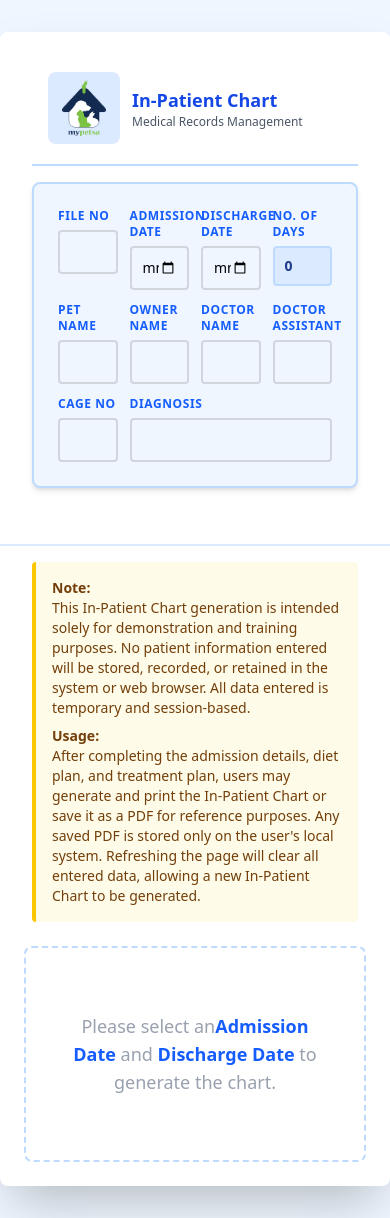
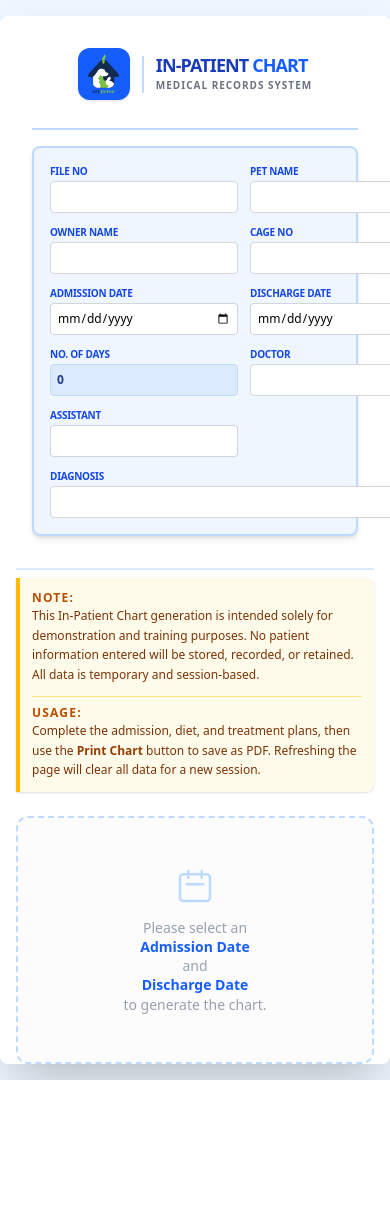
Before and after one commit to SabiqHashil/InPatient-Chart, a React (Vite) app: page / in a window 390 px wide. After the commit the page ends 1080 px from the top, so only its background shows below. Built offline with nearby package versions, Linux system fonts and the light colour scheme.

Commit message:
Responsive added

```diff
--- a/src/Pages/InPatientChart.jsx
+++ b/src/Pages/InPatientChart.jsx
@@ -81,10 +81,10 @@ function InPatientChart() {
   }, [header.fileNo]);
 
   return (
-    <div className="min-h-screen bg-blue-50 py-8 print:bg-white print:py-0">
-      <div className="max-w-[297mm] mx-auto bg-white rounded-lg shadow-2xl print:shadow-none print:rounded-none print:w-full print:max-w-none overflow-hidden">
+    <div className="min-h-screen bg-blue-50 py-4 sm:py-8 print:bg-white print:py-0">
+      <div className="max-w-[297mm] mx-auto px-4 sm:px-6 bg-white rounded-lg shadow-2xl print:shadow-none print:rounded-none print:w-full print:max-w-none overflow-hidden">
         {/* UI-Only Header (before tables) */}
-        <div className="print:hidden p-8 border-b-2 border-blue-100 bg-white">
+        <div className="print:hidden p-4 sm:p-8 border-b-2 border-blue-100 bg-white">
           <Header
             onPrint={() => window.print()}
             canPrint={dateCols.length > 0 && isAdmissionFormComplete(header)}
@@ -241,7 +241,7 @@ function InPatientChart() {
                     return (
                       <div
                         key={pageIndex}
-                        className="mb-4 print:p-6 print:border-t-2 print:border-gray-300 print:m-0 p-6"
+                        className="mb-4 print:p-6 print:border-t-2 print:border-gray-300 print:m-0 p-4 sm:p-6"
                         style={{ pageBreakAfter: isLast ? "auto" : "always" }}
                       >
                         {/* Print Header on every page (AdmissionForm only on first page) */}
--- a/src/components/AdmissionForm.jsx
+++ b/src/components/AdmissionForm.jsx
@@ -1,3 +1,4 @@
+import React from "react";
 import {
   formatName,
   formatFileNumber,
@@ -5,7 +6,6 @@ import {
   getTodayDate,
 } from "../utils/validations";
 
-// Move InputField outside the main component to avoid creating components during render
 const InputField = ({
   label,
   name,
@@ -15,12 +15,12 @@ const InputField = ({
   min,
   onChange,
 }) => (
-  <div className="flex flex-col">
-    <label className="font-semibold text-xs uppercase text-blue-600 mb-1.5 tracking-wider">
+  <div className="flex flex-col w-full">
+    <label className="font-bold text-[10px] sm:text-xs uppercase text-blue-700 mb-0.5 sm:mb-1.5 tracking-tight">
       {label}
     </label>
     {readOnly ? (
-      <div className="p-2.5 bg-blue-100 border-2 border-blue-200 rounded font-bold text-blue-900 h-10 flex items-center text-sm">
+      <div className="p-1.5 sm:p-2 bg-blue-100 border border-blue-200 rounded font-bold text-blue-900 h-8 sm:h-9 flex items-center text-xs sm:text-sm overflow-hidden truncate">
         {val ?? ""}
       </div>
     ) : (
@@ -30,7 +30,7 @@ const InputField = ({
         value={val ?? ""}
         min={min}
         onChange={onChange}
-        className="border-2 border-gray-300 p-2.5 rounded text-sm focus:ring-2 focus:ring-blue-500 focus:border-blue-500 outline-none transition-all print:border-0 print:border-b print:rounded-none print:px-0 print:bg-transparent hover:border-blue-400"
+        className="border border-gray-300 p-1.5 sm:p-2 rounded text-xs sm:text-sm focus:ring-2 focus:ring-blue-500 outline-none hover:border-blue-400 bg-white h-8 sm:h-9 transition-all"
       />
     )}
   </div>
@@ -40,8 +40,6 @@ const AdmissionForm = ({ data, onChange, totalDays, printMode = false }) => {
   const handleInputChange = (e) => {
     const { name, value } = e.target;
     let formattedValue = value;
-
-    // Apply specific validation logic based on field name
     if (
       ["petName", "ownerName", "doctor", "assistantName", "diagnosis"].includes(
         name
@@ -53,35 +51,57 @@ const AdmissionForm = ({ data, onChange, totalDays, printMode = false }) => {
     } else if (name === "cageNo") {
       formattedValue = formatCageNo(value);
     }
-
-    // Call the parent onChange with the formatted value
-    onChange({
-      target: {
-        name,
-        value: formattedValue,
-      },
-    });
+    onChange({ target: { name, value: formattedValue } });
   };
 
   return (
-    <div className="grid grid-cols-4 gap-3 mb-6 border-2 border-blue-200 p-6 rounded-lg bg-blue-50 shadow-md print:shadow-none print:border-0 print:bg-white print:border-none print:p-0 print:gap-1 print:mb-4">
-      {/* Row 1 */}
+    <div
+      className="
+      /* Layout Config */
+      grid sm:grid-cols-2 lg:grid-cols-3 xl:grid-cols-4
+      gap-x-3 gap-y-3 sm:gap-4 mb-4 p-4 sm:p-6 rounded-lg
+      border-2 border-blue-200 bg-blue-50 shadow-md
+      /* Print Config */
+      print:shadow-none print:border-0 print:bg-white print:p-0 print:gap-2 print:mb-4
+    "
+    >
+      {/* 1. Administrative Details */}
       <InputField
         label="File No"
         name="fileNo"
         val={data.fileNo}
-        onChange={printMode ? undefined : handleInputChange}
+        onChange={handleInputChange}
         readOnly={printMode}
       />
-
-      {/* Date fields with 'min' attribute to disable past dates */}
+      <InputField
+        label="Pet Name"
+        name="petName"
+        val={data.petName}
+        onChange={handleInputChange}
+        readOnly={printMode}
+      />
+      <InputField
+        label="Owner Name"
+        name="ownerName"
+        val={data.ownerName}
+        onChange={handleInputChange}
+        readOnly={printMode}
+      />
+      <InputField
+        label="Cage No"
+        name="cageNo"
+        val={data.cageNo}
+        onChange={handleInputChange}
+        readOnly={printMode}
+      />
+      {/* 2. Patient & Staff Details */}
       <InputField
         label="Admission Date"
         name="admissionDate"
         type="date"
         val={data.admissionDate}
         min={getTodayDate()}
-        onChange={printMode ? undefined : handleInputChange}
+        onChange={handleInputChange}
         readOnly={printMode}
       />
       <InputField
@@ -90,7 +110,7 @@ const AdmissionForm = ({ data, onChange, totalDays, printMode = false }) => {
         type="date"
         val={data.dischargeDate}
         min={data.admissionDate || getTodayDate()}
-        onChange={printMode ? undefined : handleInputChange}
+        onChange={handleInputChange}
         readOnly={printMode}
       />
 
@@ -101,52 +121,31 @@ const AdmissionForm = ({ data, onChange, totalDays, printMode = false }) => {
         readOnly={true}
       />
 
-      {/* Row 2 */}
       <InputField
-        label="Pet Name"
-        name="petName"
-        val={data.petName}
-        onChange={printMode ? undefined : handleInputChange}
+        label="Doctor"
+        name="doctor"
+        val={data.doctor}
+        onChange={handleInputChange}
         readOnly={printMode}
       />
       <InputField
-        label="Owner Name"
-        name="ownerName"
-        val={data.ownerName}
-        onChange={printMode ? undefined : handleInputChange}
-        readOnly={printMode}
-      />
-      <InputField
-        label="Doctor Name"
-        name="doctor"
-        val={data.doctor}
-        onChange={printMode ? undefined : handleInputChange}
-        readOnly={printMode}
-      />
-      <InputField
-        label="Doctor Assistant"
+        label="Assistant"
         name="assistantName"
         val={data.assistantName}
-        onChange={printMode ? undefined : handleInputChange}
+        onChange={handleInputChange}
         readOnly={printMode}
       />
 
-      {/* Row 3 */}
-      <div className="col-span-1">
-        <InputField
-          label="Cage No"
-          name="cageNo"
-          val={data.cageNo}
-          onChange={printMode ? undefined : handleInputChange}
-          readOnly={printMode}
-        />
-      </div>
-      <div className="col-span-3">
+      {/* 3. Diagnosis Section (Full Width)
+          - On mobile (2 cols): col-span-2
+          - On large (3 cols): col-span-3
+      */}
+      <div className="col-span-2 lg:col-span-3">
         <InputField
           label="Diagnosis"
           name="diagnosis"
           val={data.diagnosis}
-          onChange={printMode ? undefined : handleInputChange}
+          onChange={handleInputChange}
           readOnly={printMode}
         />
       </div>
--- a/src/components/Footer.jsx
+++ b/src/components/Footer.jsx
@@ -2,13 +2,13 @@
 const Footer = ({ isLastPage = true }) => {
   return (
     <div className="hidden print:block mt-4 pt-2 border-t border-gray-300">
-      <div className="flex justify-between items-start gap-4 text-xs text-gray-600">
+      <div className="flex flex-col md:flex-row justify-between items-start gap-4 text-xs text-gray-600">
         {/* Left: Logo & Clinic Name */}
         <div className="flex-1 flex flex-col items-start">
           <img
             src="/mypetsa-logo.png"
             alt="MyPetsa Logo"
-            className="w-8 h-8 object-contain mb-1"
+            className="w-6 h-6 md:w-8 md:h-8 object-contain mb-1"
           />
           <p className="font-bold text-gray-800 text-xs">MyPetsa</p>
           <p className="text-gray-500 text-xs">Professional Pet Care</p>
--- a/src/components/Header.jsx
+++ b/src/components/Header.jsx
@@ -2,12 +2,12 @@ import Logo from "./Logo";
 
 const Header = ({ onPrint, canPrint = true }) => {
   return (
-    <div className="flex justify-between items-center mb-4 border-b-2 border-blue-200 pb-3 print:border-b print:pb-2 print:mb-2">
+    <div className="flex flex-col sm:flex-row justify-between items-center mb-4 border-b-2 border-blue-200 pb-3 print:border-b print:pb-2 print:mb-2 gap-3">
       <Logo />
       {canPrint && (
         <button
           onClick={onPrint}
-          className="bg-blue-600 text-white px-6 py-2.5 rounded-lg font-semibold text-sm print:hidden hover:bg-blue-700 transition-all shadow-md hover:shadow-lg transform hover:scale-105"
+          className="bg-blue-600 text-white px-4 sm:px-6 py-2.5 rounded-lg font-semibold text-sm w-full sm:w-auto print:hidden hover:bg-blue-700 transition-all shadow-md hover:shadow-lg transform hover:scale-105"
         >
           Print Chart
         </button>
--- a/src/components/Logo.jsx
+++ b/src/components/Logo.jsx
@@ -1,22 +1,29 @@
+import React from "react";
 
 const Logo = () => {
   return (
-    <div className="flex justify-center items-center py-2">
-      <div className="flex items-center gap-3 px-4">
-        {/* Logo Image */}
-        <div className="bg-blue-100 p-2 rounded-lg">
+    /* On mobile: Centered (justify-center)
+       On desktop: Left-aligned (lg:justify-start) to match the 3-section grid
+    */
+    <div className="flex justify-center lg:justify-start items-center py-4 print:py-2">
+      <div className="flex items-center gap-3 px-2 sm:px-4">
+
+        {/* Logo Image Container */}
+        <div className="bg-blue-600 p-1.5 sm:p-2 rounded-xl shadow-sm print:bg-transparent print:p-0 print:shadow-none">
           <img
             src="/mypetsa-logo.png"
             alt="MyPetsa Logo"
-            className="w-14 h-14 object-contain"
+            className="w-10 h-10 sm:w-14 sm:h-14 object-contain print:w-12 print:h-12"
           />
         </div>
 
-        {/* Logo Text */}
-        <div className="flex flex-col">
-          <h1 className="text-lg font-bold text-blue-700">In-Patient Chart</h1>
-          <p className="text-xs text-gray-600 font-medium">
-            Medical Records Management
+        {/* Logo Text Container */}
+        <div className="flex flex-col border-l-2 border-blue-200 pl-3 print:border-gray-800">
+          <h1 className="text-lg sm:text-2xl font-black text-blue-800 uppercase tracking-tighter leading-none print:text-xl print:text-black">
+            In-Patient <span className="text-blue-600 print:text-black">Chart</span>
+          </h1>
+          <p className="text-[10px] sm:text-xs text-gray-500 font-bold uppercase tracking-widest mt-1 print:text-black">
+            Medical Records System
           </p>
         </div>
       </div>
--- a/src/components/Note-Usage.jsx
+++ b/src/components/Note-Usage.jsx
@@ -2,35 +2,70 @@ import React from "react";
 
 const NoteUsage = () => {
   return (
-    <>
-      {/* Demo notice - web UI only (hidden in print/PDF) */}
-      <div className="mx-8 my-4 p-4 bg-yellow-50 border-l-4 border-yellow-400 text-yellow-900 rounded print:hidden">
-        <p className="text-sm font-semibold">Note:</p>
-        <p className="text-sm">
-          This In-Patient Chart generation is intended solely for demonstration
-          and training purposes. No patient information entered will be stored,
-          recorded, or retained in the system or web browser. All data entered
-          is temporary and session-based.
-        </p>
-        <p className="mt-2 text-sm font-semibold">Usage:</p>
-        <p className="text-sm">
-          After completing the admission details, diet plan, and treatment plan,
-          users may generate and print the In-Patient Chart or save it as a PDF
-          for reference purposes. Any saved PDF is stored only on the user's
-          local system. Refreshing the page will clear all entered data,
-          allowing a new In-Patient Chart to be generated.
-        </p>
+    <div className="flex flex-col gap-4">
+      {/* Demo notice - Optimized for mobile & large screen alignment */}
+      <div className="mx-0 sm:mx-0 my-2 p-3 sm:p-5 bg-amber-50 border-l-4 border-amber-400 text-amber-900 rounded-r-lg shadow-sm print:hidden">
+        <div className="flex flex-col gap-2">
+          <section>
+            <p className="text-xs sm:text-sm font-black uppercase tracking-widest text-amber-700">
+              Note:
+            </p>
+            <p className="text-xs sm:text-sm leading-relaxed">
+              This In-Patient Chart generation is intended solely for
+              demonstration and training purposes. No patient information
+              entered will be stored, recorded, or retained. All data is
+              temporary and session-based.
+            </p>
+          </section>
+
+          <section className="mt-1 border-t border-amber-200 pt-2">
+            <p className="text-xs sm:text-sm font-black uppercase tracking-widest text-amber-700">
+              Usage:
+            </p>
+            <p className="text-xs sm:text-sm leading-relaxed">
+              Complete the admission, diet, and treatment plans, then use the
+              <strong className="text-amber-800"> Print Chart</strong> button to
+              save as PDF. Refreshing the page will clear all data for a new
+              session.
+            </p>
+          </section>
+        </div>
       </div>
 
-      <div className="p-8 print:p-6 text-center py-16 border-2 border-dashed border-blue-200 rounded-lg text-gray-400 m-6 print:m-0 print:rounded-none print:border-0">
-        <p className="text-lg">
-          Please select an
-          <strong className="text-blue-600">Admission Date</strong> and{" "}
-          <strong className="text-blue-600">Discharge Date</strong> to generate
-          the chart.
-        </p>
+      {/* Empty State / Placeholder:
+          Centered text with a responsive dash-border box
+      */}
+      <div className="px-6 py-12 sm:py-20 border-2 border-dashed border-blue-200 rounded-xl bg-gray-50/50 text-gray-400 text-center transition-all print:hidden">
+        <div className="max-w-md mx-auto flex flex-col items-center gap-3">
+          {/* Visual Icon for "Select Dates" */}
+          <svg
+            className="w-10 h-10 text-blue-200"
+            fill="none"
+            stroke="currentColor"
+            viewBox="0 0 24 24"
+          >
+            <path
+              strokeLinecap="round"
+              strokeLinejoin="round"
+              strokeWidth="1.5"
+              d="M8 7V3m8 4V3m-9 8h10M5 21h14a2 2 0 002-2V7a2 2 0 00-2-2H5a2 2 0 00-2 2v12a2 2 0 002 2z"
+            />
+          </svg>
+
+          <p className="text-sm sm:text-lg leading-snug">
+            Please select an
+            <span className="block sm:inline font-bold text-blue-600 mx-1">
+              Admission Date
+            </span>
+            and
+            <span className="block sm:inline font-bold text-blue-600 mx-1">
+              Discharge Date
+            </span>
+            to generate the chart.
+          </p>
+        </div>
       </div>
-    </>
+    </div>
   );
 };
 
```
Also changed, not shown: src/components/DietPlanTable.jsx (+67 -47 lines), src/components/TreatmentPlanTable.jsx (+75 -48 lines).
